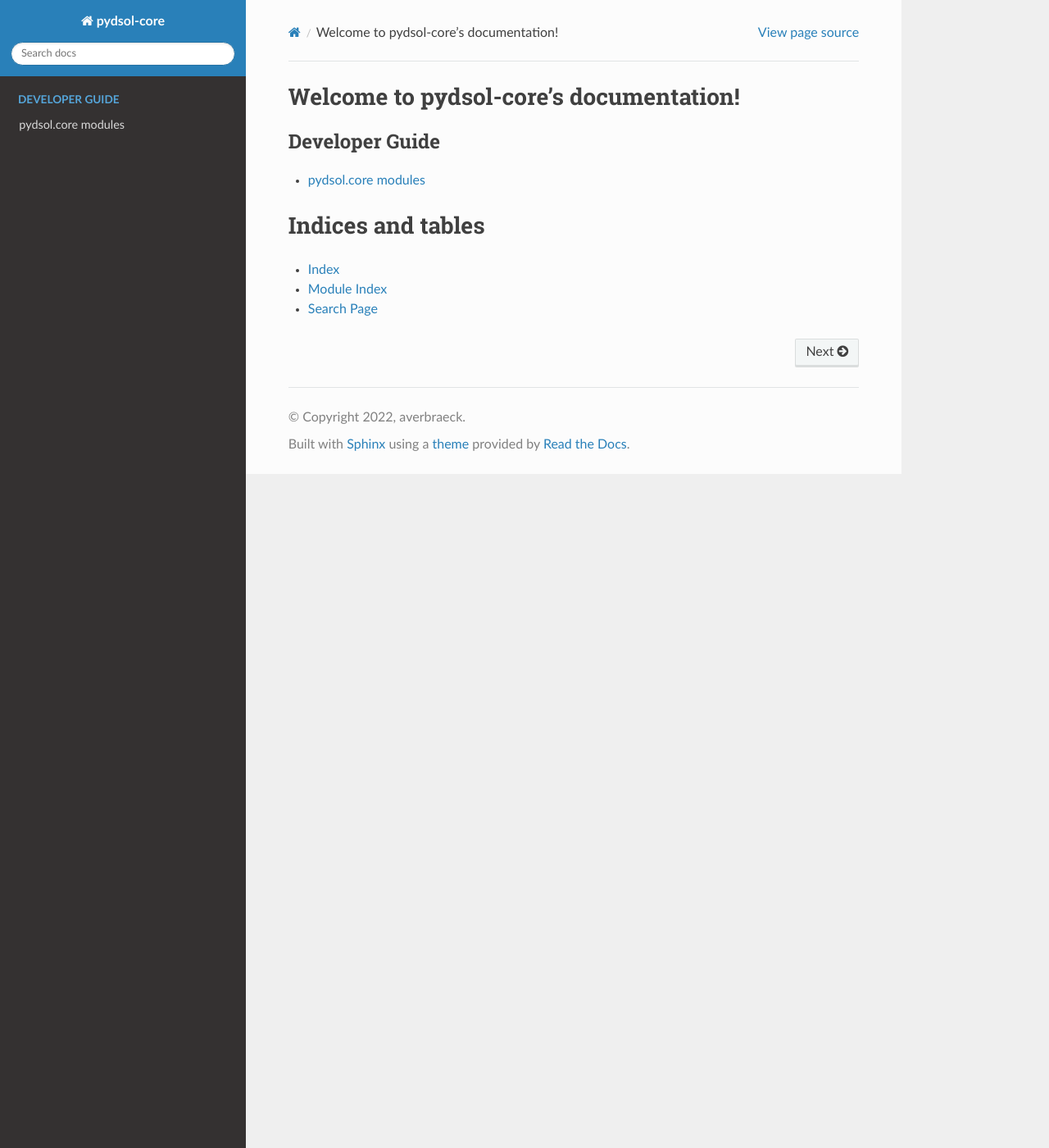
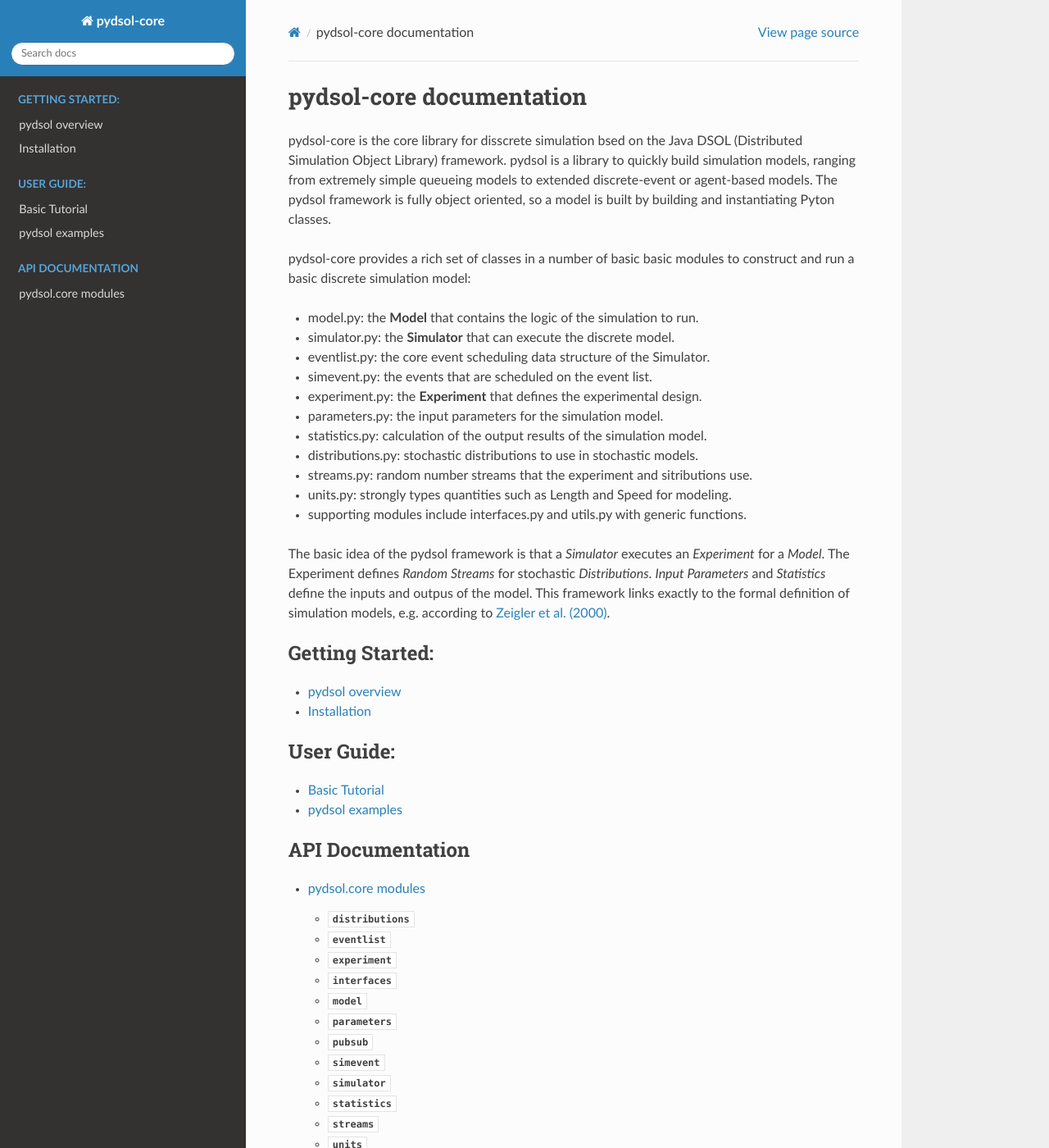
Before and after one commit to averbraeck/pydsol-core, a Sphinx documentation site: the page built from docs/source/index.rst, in a window 1280 px wide and 1400 px high. Shown: the whole window at 82% size. Built offline with Sphinx 7.4.7 and the Read the Docs theme 2.0.0, drawn with Linux system fonts in a browser that asks for light colours; pages that are not in the unit, such as notebooks, are missing from menus; some of the changed text lies outside the part shown.

Commit message:
Basic Sphinx docs structure for readthedocs

```diff
--- a/docs/source/conf.py
+++ b/docs/source/conf.py
@@ -18,7 +18,7 @@ sys.path.insert(0, os.path.abspath('../../src'))
 # -- Project information -----------------------------------------------------
 
 project = 'pydsol-core'
-copyright = '2022, averbraeck'
+copyright = '2022, TU Delft, Alexander Verbraeck'
 author = 'averbraeck'
 
 # The full version, including alpha/beta/rc tags
@@ -32,10 +32,30 @@ release = '0.1'
 # ones.
 extensions = [
    'sphinx.ext.autodoc',
+   'sphinx.ext.coverage',
    'sphinx.ext.autosummary',
    'sphinx.ext.viewcode',
    'sphinx.ext.napoleon',
 ]
+
+# autoclass_content = 'both'
+
+# Napoleon settings
+napoleon_google_docstring = False
+napoleon_numpy_docstring = True
+napoleon_include_init_with_doc = True
+napoleon_include_private_with_doc = False
+napoleon_include_special_with_doc = False
+napoleon_use_admonition_for_examples = False
+napoleon_use_admonition_for_notes = False
+napoleon_use_admonition_for_references = False
+napoleon_use_ivar = False
+napoleon_use_param = True
+napoleon_use_rtype = True
+napoleon_preprocess_types = False
+napoleon_type_aliases = None
+napoleon_attr_annotations = True
+
 
 # Add any paths that contain templates here, relative to this directory.
 templates_path = ['_templates']
--- /dev/null
+++ b/docs/source/examples.rst
@@ -0,0 +1,3 @@
+===============
+pydsol examples
+===============
--- a/docs/source/index.rst
+++ b/docs/source/index.rst
@@ -1,21 +1,60 @@
-.. pydsol-core documentation master file, created by
-   sphinx-quickstart on Sat Jul 16 23:29:57 2022.
-   You can adapt this file completely to your liking, but it should at least
-   contain the root `toctree` directive.
+.. pydsol-core documentation master file, original file created by
+   sphinx-quickstart on Sat Jul 16.
 
-Welcome to pydsol-core's documentation!
-=======================================
+=========================
+pydsol-core documentation
+=========================
+
+pydsol-core is the core library for disscrete simulation bsed on the Java
+DSOL (Distributed Simulation Object Library) framework. pydsol is a library
+to quickly build simulation models, ranging from extremely simple queueing
+models to extended discrete-event or agent-based models. The pydsol
+framework is fully object oriented, so a model is built by building and
+instantiating Pyton classes.
+
+pydsol-core provides a rich set of classes in a number of basic basic modules
+to construct and run a basic discrete simulation model:
+
+* model.py: the **Model** that contains the logic of the simulation to run.
+* simulator.py: the **Simulator** that can execute the discrete model.
+* eventlist.py: the core event scheduling data structure of the Simulator.
+* simevent.py: the events that are scheduled on the event list.
+* experiment.py: the **Experiment** that defines the experimental design.
+* parameters.py: the input parameters for the simulation model.
+* statistics.py: calculation of the output results of the simulation model.
+* distributions.py: stochastic distributions to use in stochastic models.
+* streams.py: random number streams that the experiment and sitributions use.
+* units.py: strongly types quantities such as Length and Speed for modeling.
+* supporting modules include interfaces.py and utils.py with generic functions.
+
+The basic idea of the pydsol framework is that a *Simulator* executes an
+*Experiment* for a *Model*. The Experiment defines *Random Streams* for
+stochastic *Distributions*. *Input Parameters* and *Statistics* define the
+inputs and outpus of the model. This framework links exactly to the formal
+definition of simulation models, e.g. according to `Zeigler et al. (2000)
+<https://dl.acm.org/doi/10.5555/580780>`__.
+
+.. toctree::
+   :maxdepth: 1
+   :caption: Getting Started:
+
+   ./overview.rst
+   ./installation.rst
+
+
+.. toctree::
+   :maxdepth: 1
+   :caption: User Guide:
+
+   ./tutorial.rst
+   ./examples.rst
+
 
 .. toctree::
    :maxdepth: 2
-   :caption: Contents:
-
-.. toctree::
-   :maxdepth: 1
-   :caption: Developer Guide
+   :caption: API Documentation
 
    ./api_index.rst
-
 
 Indices and tables
 ==================
--- /dev/null
+++ b/docs/source/installation.rst
@@ -0,0 +1,3 @@
+============
+Installation
+============
--- /dev/null
+++ b/docs/source/overview.rst
@@ -0,0 +1,3 @@
+===============
+pydsol overview
+===============
--- /dev/null
+++ b/docs/source/tutorial.rst
@@ -0,0 +1,3 @@
+==============
+Basic Tutorial
+==============
```
Also changed, not shown: docs/source/modules.rst (deleted, +0 -7 lines).
